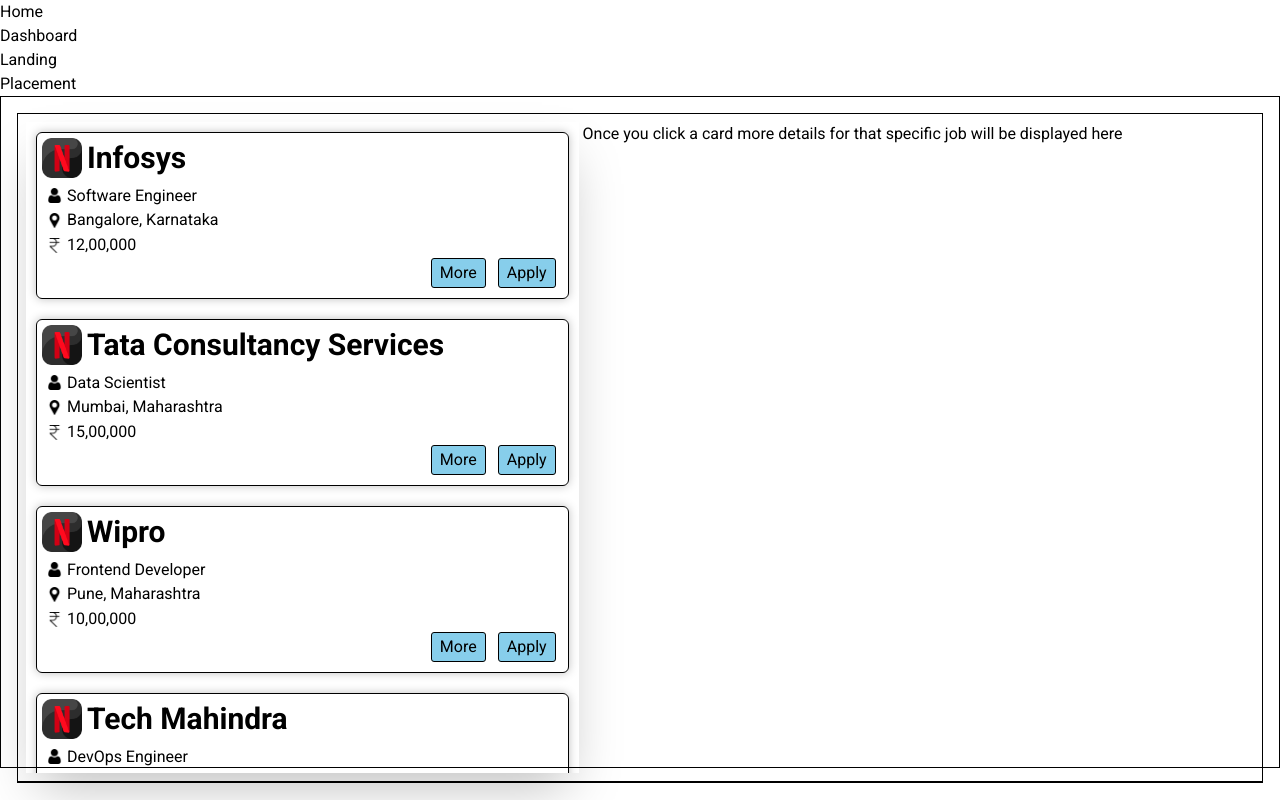
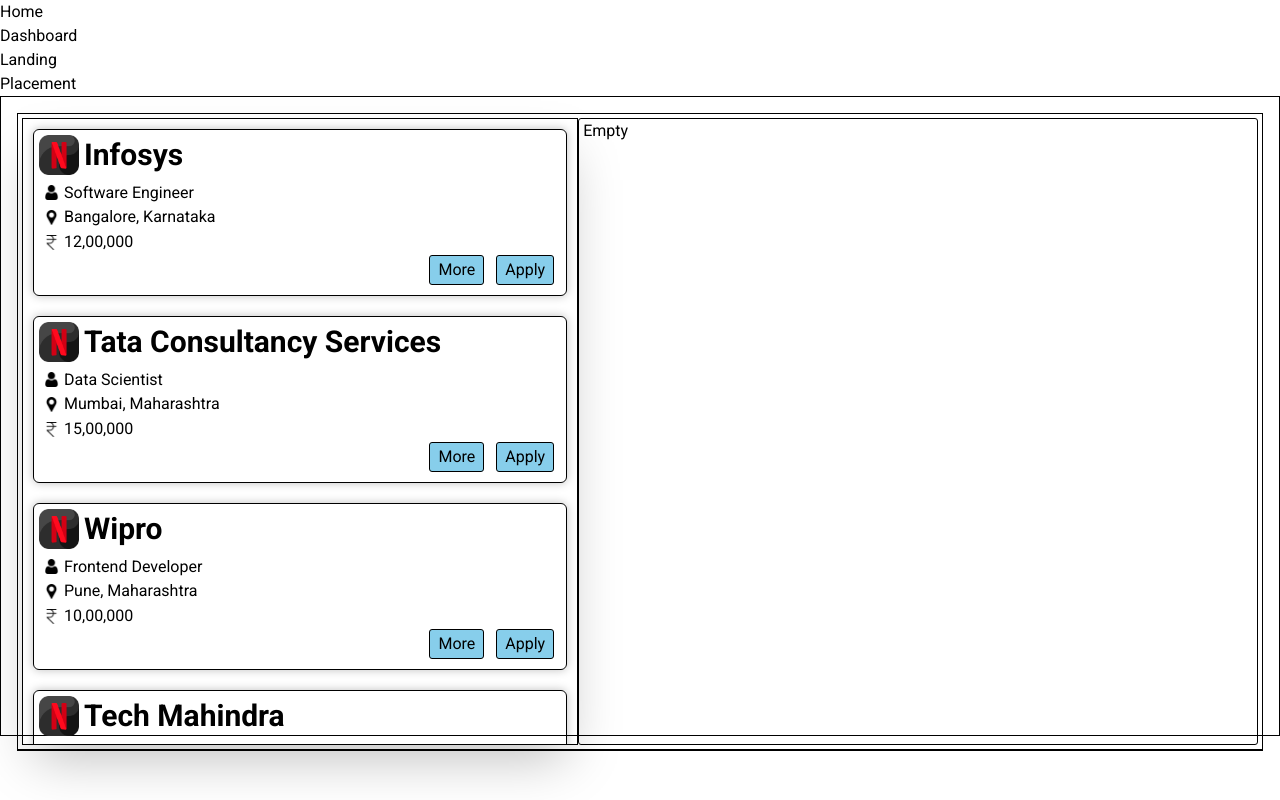
Before and after one commit to shreyanzjain/scoop-mern, a React (Vite) app in the folder frontend/: page /dashboard in a window 1280 px wide. Built offline with nearby package versions, Linux system fonts and the light colour scheme.

Commit message:
added MainCard fuctionality

```diff
--- a/frontend/src/components/Dashboard/Card.jsx
+++ b/frontend/src/components/Dashboard/Card.jsx
@@ -10,6 +10,7 @@ export default function ({
   jobTitle,
   jobLocation,
   jobCompensation,
+  setMainJobId
 }) {
   console.log(jobId, companyName, jobTitle, jobLocation, jobCompensation);
   return (
@@ -35,7 +36,7 @@ export default function ({
         </div>
         <div className="card-bottom flex justify-end">
           <span>
-            <button className="button">More</button>
+            <button className="button" onClick={() =>setMainJobId(jobId)}>More</button>
           </span>
           <span>
             <button className="button">Apply</button>
--- a/frontend/src/components/Dashboard/Dashboard.css
+++ b/frontend/src/components/Dashboard/Dashboard.css
@@ -1,18 +1,18 @@
 .dashboard-wrapper {
     margin: 0 auto;
-    height: 84vh;
+    height: 80vh;
     border: 1px solid black;
 }
 .dashboard-container {
     border: 1px solid black;
     margin: 1em;
-    padding: 0.5rem;
+    padding: 0.25rem;
     height: 100%;
 }
 .cardlist {
     width: 45%;
-    box-shadow: 0 0 50px #000000;
-    /* border: 1px solid black; */
+    box-shadow: 0 0 10px #000000;
+    border: 1px solid black;
 }
 .main-card {
     display: flex;
@@ -45,13 +45,13 @@
 }
 .main-card {
     border-radius: 3px;
-    /* border: 1px solid black; */
+    border: 1px solid black;
 }
 ::-webkit-scrollbar {
     background: black;
     width: 0px;
-  }
+}
 
-  ::-webkit-scrollbar-thumb {
+::-webkit-scrollbar-thumb {
     background: transparent;
-  }
+}
--- a/frontend/src/components/Dashboard/Dashboard.jsx
+++ b/frontend/src/components/Dashboard/Dashboard.jsx
@@ -1,17 +1,22 @@
 import "./Dashboard.css";
 import data from "./Data.json";
 import Card from "./Card";
+import MainCard from "./MainCard";
+import { useState } from "react";
 
 export default function () {
-  console.log(data[0].jobId);
+  const [mainJobId, setMainJobId] = useState();
+  // console.log(mainJobId);
   const cardList = data.map(
     ({ jobId, companyName, jobTitle, jobLocation, jobCompensation }) => (
       <Card
+        key = {jobId}
         jobId={jobId}
         companyName={companyName}
         jobTitle={jobTitle}
         jobLocation={jobLocation}
         jobCompensation={jobCompensation}
+        setMainJobId={setMainJobId}
       />
     )
   );
@@ -21,9 +26,10 @@ export default function () {
         <section className="dashboard-wrapper ">
           <div className="dashboard-container  flex flex-row border-b-2">
             <div className="cardlist  flex flex-col overflow-y-auto shadow-2xl">{cardList}</div>
-            <div className="main-card ps-1 overflow-y-auto shadow-2xlxl">
-              Once you click a card more details for that specific job will be
-              displayed here
+            <div className="main-card ps-1 overflow-y-auto">
+              <MainCard
+                jobId = {mainJobId}
+              />
             </div>
           </div>
         </section>
--- /dev/null
+++ b/frontend/src/components/Dashboard/MainCard.jsx
@@ -0,0 +1,17 @@
+import data from './Data.json';
+export default function({jobId}) {
+    if (jobId == undefined) {
+        return(
+            <div>Empty</div>
+        )
+    }
+    const obj = data.find((ele) => ele.jobId == jobId)
+    return (
+        <div>
+            {obj.companyName}<br/>
+            {obj.jobTitle}<br/>
+            {obj.jobLocation}<br/>
+            {obj.jobCompensation}<br/>
+        </div>
+    )
+}
```
